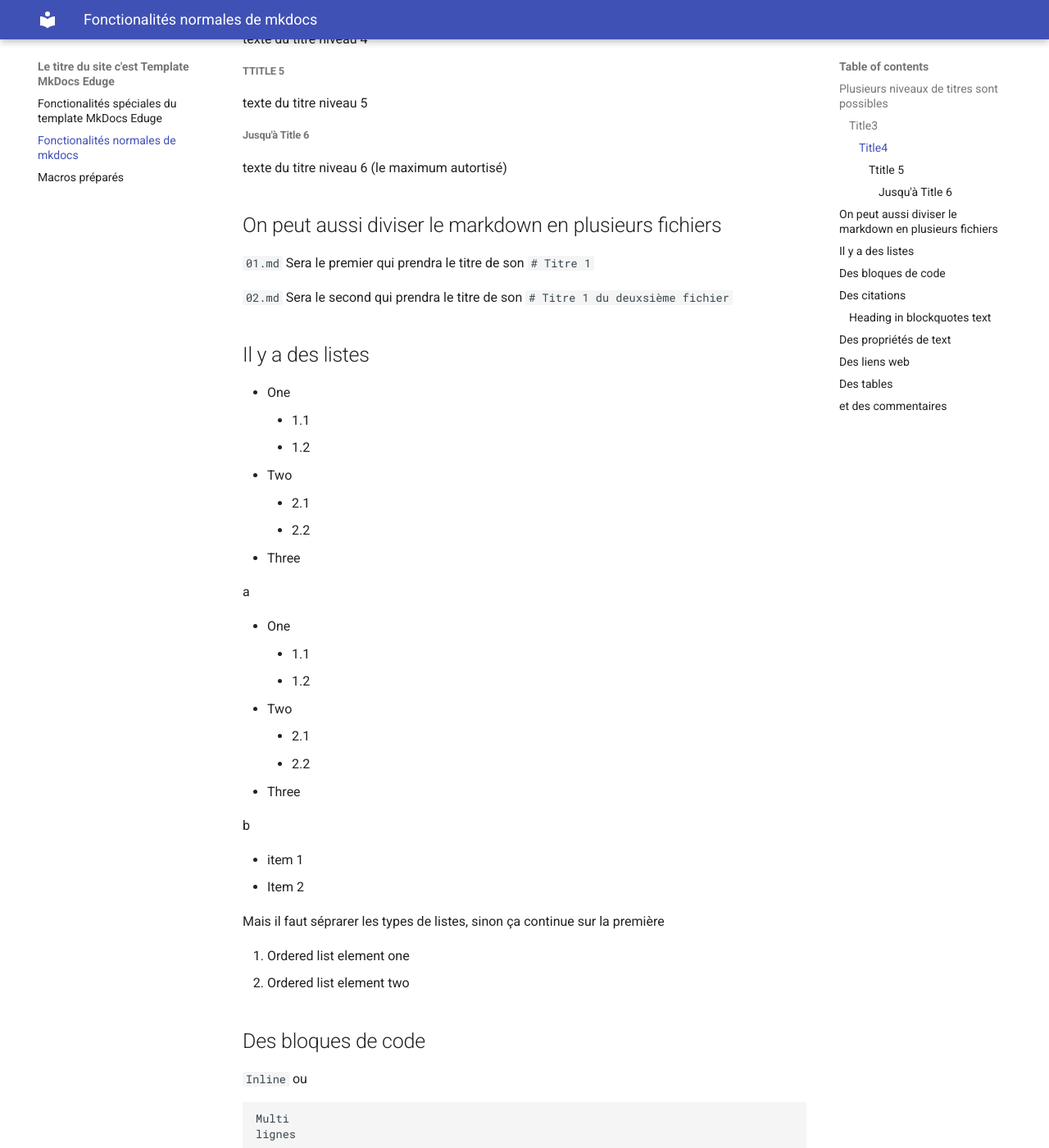
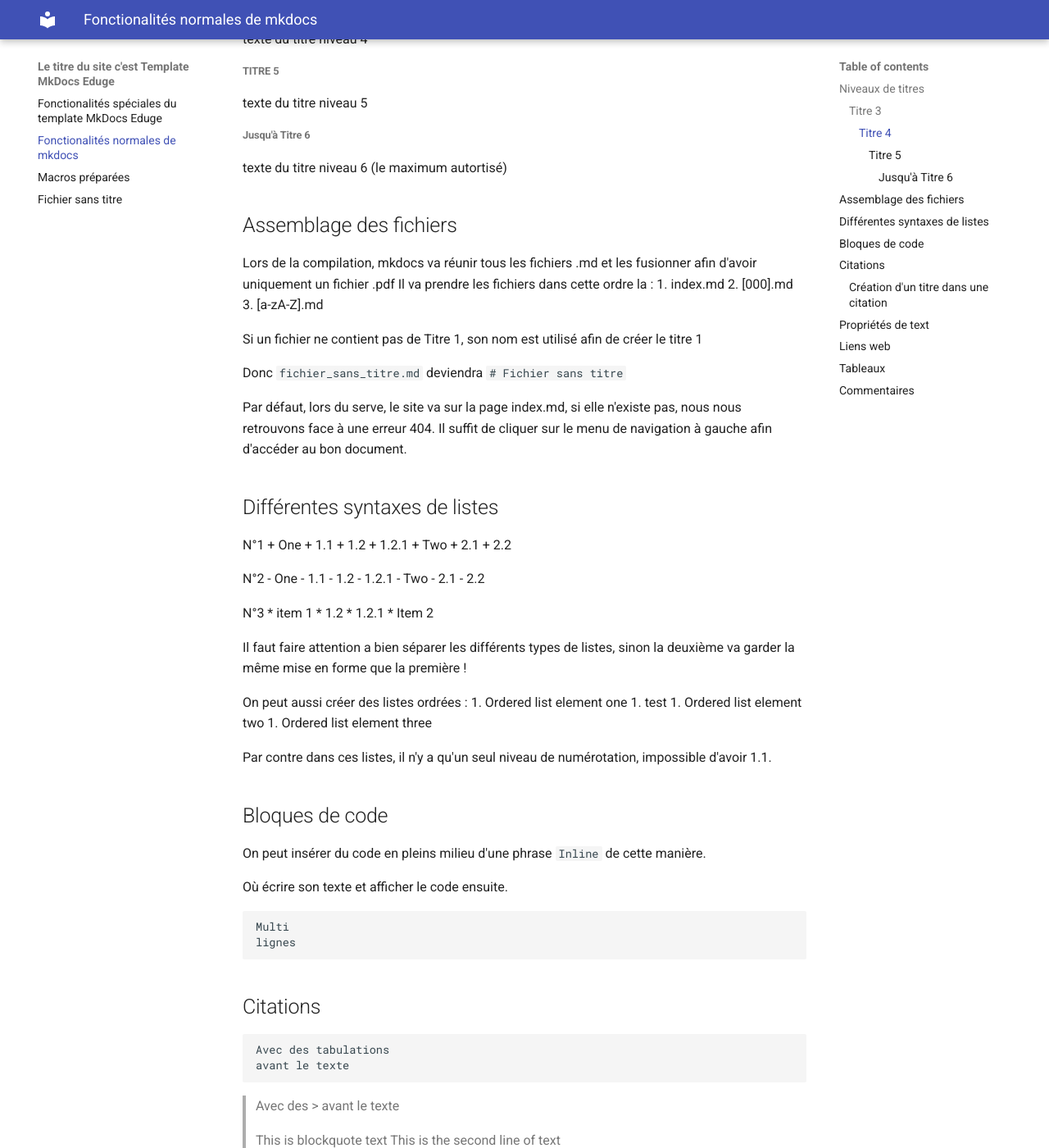
Before and after one commit to JeremyMeissner/mkdocs-eduge-template, an MkDocs documentation site: the page built from docs/02_mkdocs.md, in a window 1280 px wide and 1400 px high, scrolled down 382 px. Shown: the whole window at 82% size. Built offline with MkDocs 1.6.1 and Material for MkDocs 9.7.7, drawn with Linux system fonts in a browser that asks for light colours; some of the changed text lies outside the part shown.

Commit message:
chore: comments, orthographe correction

````diff
--- a/docs/02_mkdocs.md
+++ b/docs/02_mkdocs.md
@@ -1,82 +1,98 @@
 # Fonctionalités normales de mkdocs
 
-## Plusieurs niveaux de titres sont possibles
+## Niveaux de titres
 texte du titre niveau 2
-### Title3
+### Titre 3
 texte du titre niveau 3
-#### Title4
+La table des matières n'affiche plus à partir de là.
+
+#### Titre 4
 texte du titre niveau 4
-##### Ttitle 5
+##### Titre 5
 texte du titre niveau 5
-###### Jusqu'à Title 6
+###### Jusqu'à Titre 6
 texte du titre niveau 6 (le maximum autortisé)
 
-## On peut aussi diviser le markdown en plusieurs fichiers
+## Assemblage des fichiers
+Lors de la compilation, mkdocs va réunir tous les fichiers .md et les fusionner afin d'avoir uniquement un fichier .pdf
+Il va prendre les fichiers dans cette ordre la :
+1. index.md
+2. [000].md
+3. [a-zA-Z].md
 
-`01.md` Sera le premier qui prendra le titre de son `# Titre 1`
+Si un fichier ne contient pas de Titre 1, son nom est utilisé afin de créer le titre 1
 
-`02.md` Sera le second qui prendra le titre de son `# Titre 1 du deuxsième fichier`
+Donc `fichier_sans_titre.md` deviendra `# Fichier sans titre`
 
-## Il y a des listes
+Par défaut, lors du serve, le site va sur la page index.md, si elle n'existe pas, nous nous retrouvons face à une erreur 404. Il suffit de cliquer sur le menu de navigation à gauche afin d'accéder au bon document.
 
+
+## Différentes syntaxes de listes
+
+N°1
 + One
     + 1.1
     + 1.2
+      + 1.2.1
 + Two
     + 2.1
     + 2.2
-+ Three
 
 
-a
-
+N°2
 - One
     - 1.1
     - 1.2
+      - 1.2.1
 - Two
     - 2.1
     - 2.2
-- Three
 
-b
-
+N°3
 * item 1
+  * 1.2
+    * 1.2.1
 * Item 2
 
-Mais il faut séprarer les types de listes, sinon ça continue sur la première
+Il faut faire attention a bien séparer les différents types de listes, sinon la deuxième va garder la même mise en forme que la première !
 
+On peut aussi créer des listes ordrées :
 1. Ordered list element one
+   1. test
 1. Ordered list element two
+1. Ordered list element three
 
+Par contre dans ces listes, il n'y a qu'un seul niveau de numérotation, impossible d'avoir 1.1.
 
-## Des bloques de code
+## Bloques de code
+On peut insérer du code en pleins milieu d'une phrase `Inline` de cette manière.
 
-`Inline` ou
+Où écrire son texte et afficher le code ensuite.
 ```
 Multi
 lignes
 ```
 
-## Des citations
+## Citations
 
-    Avec des tabs
-    avant
+    Avec des tabulations
+    avant le texte
 
-> ou avec des >
-> avant
+> Avec des >
+> avant le texte
 
 > This is blockquote text
 > This is the second line of text
 >> This is nested blockquotes content
 
 
-> #### Heading in blockquotes text
+> ### Création d'un titre dans une citation
 > **bold text**
 > _italic text_
 > ~~strikethrough text~~
 > `code element`
 
-## Des propriétés de text
+## Propriétés de text
 
 *Italic*
 
@@ -86,31 +102,31 @@
 
 ~~Baré~~
 
-## Des liens web
+## Liens web
 
 [Lien](https://en.wikipedia.org/wiki/URL)
 
-[Lien avec alt-text](https://en.wikipedia.org/wiki/URL "Alt text")
+[Lien avec description](https://en.wikipedia.org/wiki/URL "description")
 
-## Des tables
+## Tableaux
 
-|Header1 |Header2  | Header3|
---- | --- | ---|
-|data1|data2|data3|
-|data11|data12|data13|
+| Header1 | Header2 | Header3 |
+| ------- | ------- | ------- |
+| data1   | data2   | data3   |
+| data11  | data12  | data13  |
 
-|Header1 |Header2  | Header3|
-|--- | --- | ---|
-|**bold style**| `code block`|data3|
-|\|escape pipe|\`backtick|data13|
+| Header1        | Header2      | Header3 |
+| -------------- | ------------ | ------- |
+| **bold style** | `code block` | data3   |
+| \|escape pipe  | \`backtick   | data13  |
 
-|Header1 |Header2  | Header3|
-|:--- | ---: | :---:|
-|Align left| Align right|center text|
-|cell data1|cell data2|cell data3|
+| Header1    |     Header2 |   Header3   |
+| :--------- | ----------: | :---------: |
+| Align left | Align right | center text |
+| cell data1 |  cell data2 | cell data3  |
 
-## et des commentaires
-
+## Commentaires
+Si vous voulez mettre des commentaires qui n'apparaissent pas dans votre pdf où lors d'un serve de mkdocs, il suffit de les mettres dans des balises html.
 ``` html
 <!---
 comments syntax
@@ -118,5 +134,6 @@
 ```
 
 <!---
+Ainsi vos commentaires ne ressortent, ni dans le rendu html, ni dans le pdf
 comments syntax
 --->
--- a/mkdocs.yml
+++ b/mkdocs.yml
@@ -12,19 +12,20 @@
       render_js: true
       headless_chrome_path: google-chrome-stable
 
-      author: Cotture, Pfister, Meissner, Albadri
+      author: Cotture, Pfister, Meissner, Albadri # A modifier par votre / vos nom(s)
       copyright: Genève le 17 Mars 2022
       #
       #cover: false
       #back_cover: true
-      cover_title: Documentation Technique
-      cover_subtitle: Hector - Monitoring de serveurs
-      cover_logo: img/logo.png
+      cover_title: Documentation Technique # Indiquer le nom présent sur la page de garde
+      cover_subtitle: Hector - Monitoring de serveurs # Le sous-titre présent sur la page de garde
+      cover_logo: img/logo.png # Le liens vers le logo de la page de garde
       #custom_template_path: TEMPLATES PATH
       #
-      toc_title: Table des matières
+      toc_title: Table des matières # A vous de choisir si vous la voulez en français ou en anglais
+      # toc_title: Table of content # A vous de choisir si vous la voulez en français ou en anglais
       #heading_shift: false
-      toc_level: 3
+      toc_level: 3 # Va afficher dans la table des matières les titres allant de h1 à h3, la TOC ne fonctionne pas avec un nombre plus grand que 3
       #ordered_chapter_level: 2
       #excludes_children:
       #    - 'release-notes/:upgrading'
@@ -44,7 +45,7 @@
       # headless_chrome_path: chromium-browser
       #
       #output_path: any-place/document.pdf
-      enabled_if_env: ENABLE_PDF_EXPORT
+      # enabled_if_env: ENABLE_PDF_EXPORT # Si décommenter, ne fais pas la compilation du rendu pdf
       #
       #debug_html: true
       #show_anchors: true
````
Also changed, not shown: docs/01_special.md (+1 -1 lines), docs/03_macros.md (+34 -29 lines), docs/fichier_sans_titre.md (added, +1 -0 lines).
